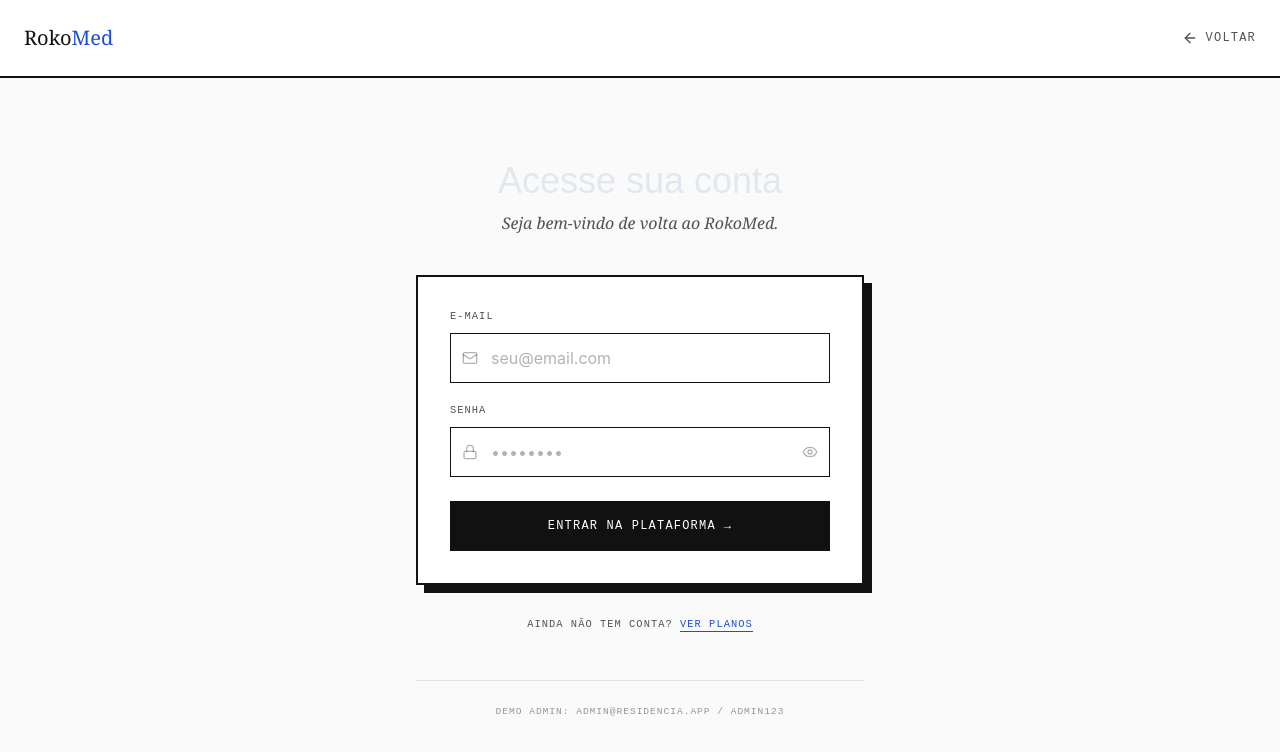
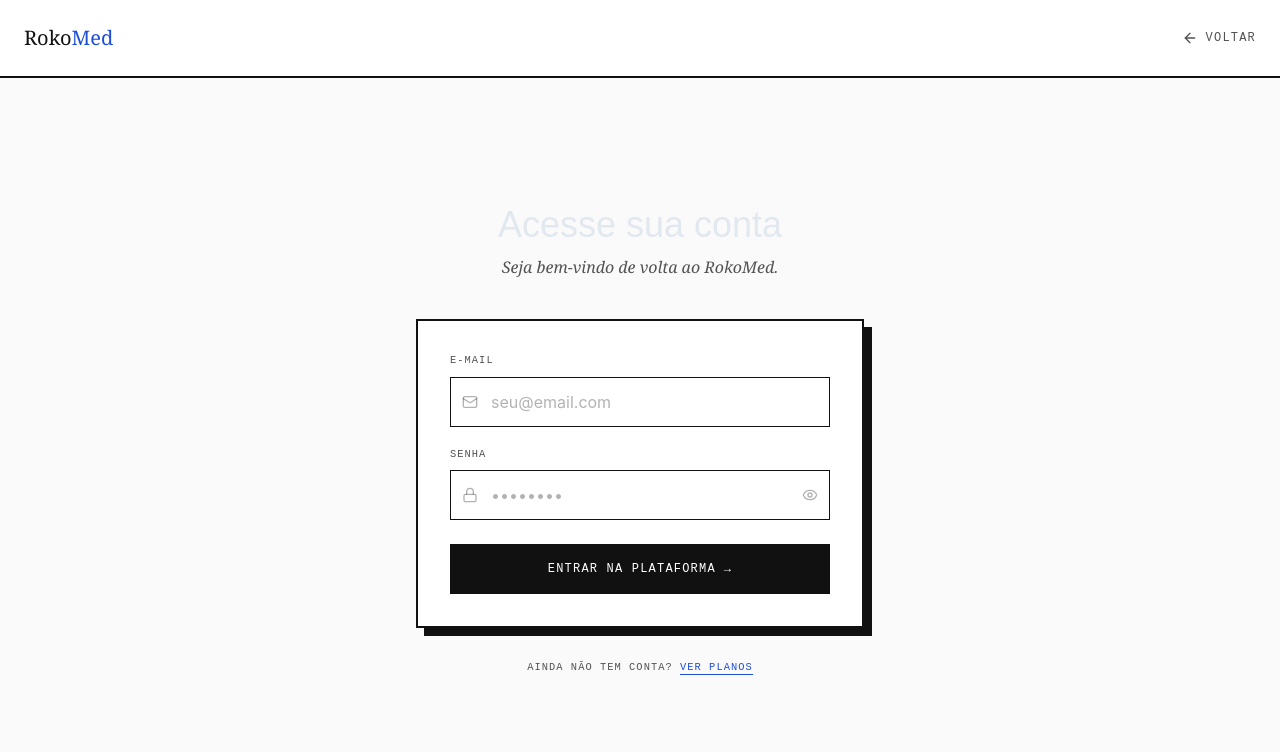
Before and after one commit to brmm001/rokomed, a React (Vite) app in the folder frontend/: page /login in a window 1280 px wide. Shown: the top 752 px of the page. Built offline with nearby package versions, Linux system fonts and the light colour scheme; no server answers.

Commit message:
fix: remove demo credentials from login page

```diff
--- a/frontend/src/pages/Login.tsx
+++ b/frontend/src/pages/Login.tsx
@@ -126,12 +126,7 @@
             </Link>
           </p>
 
-          {/* Demo credentials */}
-          <div className="mt-12 pt-6 border-t border-[rgba(0,0,0,0.1)] text-center">
-            <p className="font-['IBM_Plex_Mono',monospace] text-[0.6rem] text-[rgba(0,0,0,0.4)] tracking-widest uppercase">
-              Demo Admin: admin@residencia.app / admin123
-            </p>
-          </div>
+
         </div>
       </div>
     </div>
```
